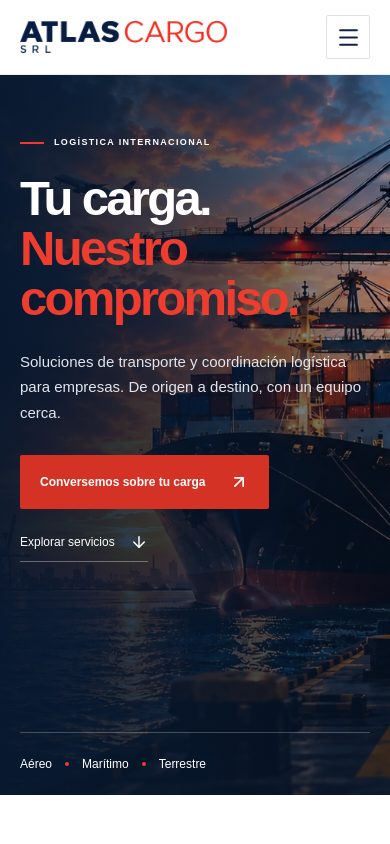
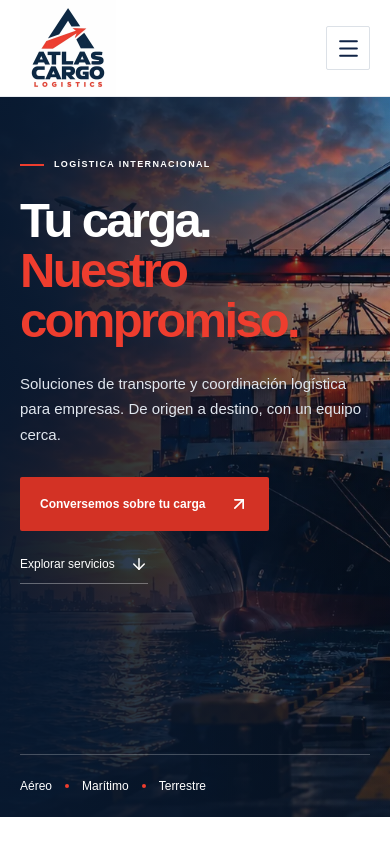
Before and after one commit to maxdnik/atlas-cargo-logistics, a Next.js app: page / in a window 390 px wide. Shown: the top 844 px of the page. Built offline with nearby package versions, Linux system fonts and the light colour scheme.

Commit message:
Update header and footer to Atlas Cargo Logistics logo

```diff
--- a/app/components/site-header.tsx
+++ b/app/components/site-header.tsx
@@ -10,7 +10,7 @@ export default function SiteHeader() {
   const toggle = useRef<HTMLButtonElement>(null);
   return <header className="site-header" onKeyDown={(event) => { if (event.key === "Escape" && open) { setOpen(false); toggle.current?.focus(); } }}>
     <div className="container header-inner">
-      <a className="brand" href="#inicio" aria-label="Atlas Cargo SRL, inicio" onClick={() => setOpen(false)}><Image src="/images/atlas-cargo-logo.webp" alt="Atlas Cargo SRL" width={1000} height={151} loading="eager" /></a>
+      <a className="brand" href="#inicio" aria-label="Atlas Cargo Logistics, inicio" onClick={() => setOpen(false)}><Image src="/images/atlas-cargo-logistics.webp" alt="Atlas Cargo Logistics" width={384} height={384} sizes="(max-width: 700px) 100px, 128px" loading="eager" /></a>
       <button ref={toggle} className="menu-toggle" type="button" aria-expanded={open} aria-controls="site-navigation" aria-label={open ? "Cerrar menú" : "Abrir menú"} onClick={() => setOpen(!open)}>{open ? <X size={25} /> : <Menu size={25} />}</button>
       <nav id="site-navigation" className={`site-navigation${open ? " is-open" : ""}`} aria-label="Navegación principal">
         {links.map(({ href, label }) => <a key={href} href={href} onClick={() => setOpen(false)}>{label}</a>)}
--- a/app/globals.css
+++ b/app/globals.css
@@ -2,7 +2,7 @@
 
 :root { --navy: #102345; --navy-deep: #0b1b34; --red: #ee3d2e; --red-hover: #ca2d20; --ink: #102345; --muted: #5f6877; --paper: #f4f5f6; --line: #dce1e7; }
 * { box-sizing: border-box; }
-html { scroll-behavior: smooth; scroll-padding-top: 110px; }
+html { scroll-behavior: smooth; scroll-padding-top: 128px; }
 body { margin: 0; background: #fff; color: var(--ink); font-family: Arial, Helvetica, sans-serif; -webkit-font-smoothing: antialiased; }
 button, input, select, textarea { font: inherit; }
 button, a, input, select, textarea { -webkit-tap-highlight-color: transparent; }
@@ -21,7 +21,7 @@ h3 { font-weight: 600; }
 .skip-link:focus { top: 16px; }
 .site-header { background: #fff; position: sticky; top: 0; z-index: 30; border-bottom: 1px solid #e9ecf1; }
 .header-inner { min-height: 92px; display: flex; align-items: center; justify-content: space-between; gap: 40px; }
-.brand { display: block; width: 248px; flex-shrink: 0; }
+.brand { display: block; width: 112px; flex-shrink: 0; }
 .brand img { display: block; width: 100%; height: auto; }
 .site-navigation { display: flex; align-items: center; gap: 30px; font-size: 13px; font-weight: 600; }
 .site-navigation > a:not(.button) { padding-block: 18px; transition: color .2s; }
@@ -130,7 +130,7 @@ h2 { font-size: clamp(32px, 3.4vw, 49px); line-height: 1.12; letter-spacing: -.0
 @keyframes spin { to { transform: rotate(360deg); } }
 .footer { background: var(--navy-deep); color: #fff; padding-top: 45px; }
 .footer-main { display: flex; align-items: center; justify-content: space-between; gap: 30px; padding-bottom: 36px; }
-.footer-logo { width: 224px; height: auto; filter: brightness(0) invert(1); }
+.footer-logo { display: block; width: 128px; height: auto; border-radius: 4px; }
 .footer-main p { font-size: 15px; color: #c0ccdb; }
 .back-top { display: flex; align-items: center; gap: 18px; font-size: 11px; }
 .back-top svg { color: var(--red); }
@@ -139,7 +139,7 @@ h2 { font-size: clamp(32px, 3.4vw, 49px); line-height: 1.12; letter-spacing: -.0
 @media (min-width: 1600px) { .hero { min-height: 770px; } .hero-content { padding-top: 105px; } }
 @media (max-width: 1100px) {
   .container { width: calc(100% - 64px); }
-  .header-inner { gap: 25px; } .brand { width: 220px; } .site-navigation { gap: 22px; } .nav-cta { margin-left: 0; }
+  .header-inner { gap: 25px; } .brand { width: 112px; } .site-navigation { gap: 22px; } .nav-cta { margin-left: 0; }
   .hero { min-height: 675px; } .hero h1 { font-size: 76px; } .hero-break { display: block; }
   .service-body { padding: 26px 21px; height: calc(100% - 218px); } .service-image { height: 218px; }
   .service-body h3 { font-size: 23px; min-height: 81px; }
@@ -147,7 +147,7 @@ h2 { font-size: clamp(32px, 3.4vw, 49px); line-height: 1.12; letter-spacing: -.0
   .complementary-service { gap: 14px; }
 }
 @media (max-width: 850px) {
-  html { scroll-padding-top: 92px; } .header-inner { min-height: 76px; } .brand { width: 220px; }
+  html { scroll-padding-top: 128px; } .header-inner { min-height: 76px; } .brand { width: 112px; }
   .menu-toggle { display: grid; place-items: center; width: 44px; height: 44px; background: transparent; color: var(--navy); border: 1px solid var(--line); border-radius: 2px; }
   .site-navigation { display: none; position: absolute; top: 100%; left: 0; right: 0; padding: 18px 32px 27px; background: #fff; border-bottom: 1px solid var(--line); box-shadow: 0 15px 18px #1023450d; }
   .site-navigation.is-open { display: flex; align-items: stretch; flex-direction: column; gap: 0; }
@@ -166,7 +166,7 @@ h2 { font-size: clamp(32px, 3.4vw, 49px); line-height: 1.12; letter-spacing: -.0
   .footer-main p { display: none; }
 }
 @media (max-width: 700px) {
-  .container { width: calc(100% - 40px); } .section-space { padding-block: 65px; } .brand { width: 207px; }
+  .container { width: calc(100% - 40px); } .section-space { padding-block: 65px; } .brand { width: 96px; }
   .header-inner { min-height: 74px; } .site-navigation { padding-inline: 20px; }
   .hero { min-height: 720px; } .hero-content { padding-top: 61px; padding-bottom: 48px; }
   .hero h1 { font-size: clamp(49px,10.8vw,73px); line-height: 1.03; letter-spacing: -.055em; }
@@ -190,7 +190,7 @@ h2 { font-size: clamp(32px, 3.4vw, 49px); line-height: 1.12; letter-spacing: -.0
   .contact-form { padding: 28px 22px; } .contact-form > h3 { font-size: 22px; } .form-grid { grid-template-columns: 1fr; gap: 19px; }
   .form-grid input, .form-grid select, .form-grid textarea { font-size: 16px; }
   .form-bottom { align-items: stretch; flex-direction: column; gap: 17px; } .form-bottom .button { width: 100%; }
-  .footer { padding-top: 36px; } .footer-main { gap: 20px; align-items: flex-start; } .footer-logo { width: 184px; }
+  .footer { padding-top: 36px; } .footer-main { gap: 20px; align-items: flex-start; } .footer-logo { width: 100px; }
   .back-top { gap: 7px; font-size: 10px; padding-top: 6px; } .footer-bottom { align-items: flex-start; flex-direction: column; gap: 15px; line-height: 1.7; font-size: 9px; }
 }
 @media (prefers-reduced-motion: reduce) { html { scroll-behavior: auto; } *, *::before, *::after { animation-duration: .01ms !important; animation-iteration-count: 1 !important; transition-duration: .01ms !important; } }
--- a/app/page.tsx
+++ b/app/page.tsx
@@ -71,6 +71,6 @@ export default function Home() {
         </div>
       </section>
     </main>
-    <footer className="footer"><div className="container"><div className="footer-main"><a href="#inicio" aria-label="Atlas Cargo SRL, volver al inicio"><Image className="footer-logo" src="/images/atlas-cargo-logo.webp" alt="Atlas Cargo SRL" width={1000} height={151} /></a><p>Tu carga. Nuestro compromiso.</p><a href="#inicio" className="back-top">Volver arriba <ArrowUpRight size={18} aria-hidden="true" /></a></div><div className="footer-bottom"><span>© {new Date().getFullYear()} Atlas Cargo SRL. Todos los derechos reservados.</span><span>LOGÍSTICA INTERNACIONAL</span></div></div></footer>
+    <footer className="footer"><div className="container"><div className="footer-main"><a href="#inicio" aria-label="Atlas Cargo Logistics, volver al inicio"><Image className="footer-logo" src="/images/atlas-cargo-logistics.webp" alt="Atlas Cargo Logistics" width={384} height={384} sizes="(max-width: 700px) 100px, 128px" /></a><p>Tu carga. Nuestro compromiso.</p><a href="#inicio" className="back-top">Volver arriba <ArrowUpRight size={18} aria-hidden="true" /></a></div><div className="footer-bottom"><span>© {new Date().getFullYear()} Atlas Cargo SRL. Todos los derechos reservados.</span><span>LOGÍSTICA INTERNACIONAL</span></div></div></footer>
   </>;
 }
```
Also changed, not shown: public/images/atlas-cargo-logistics.webp (added).
